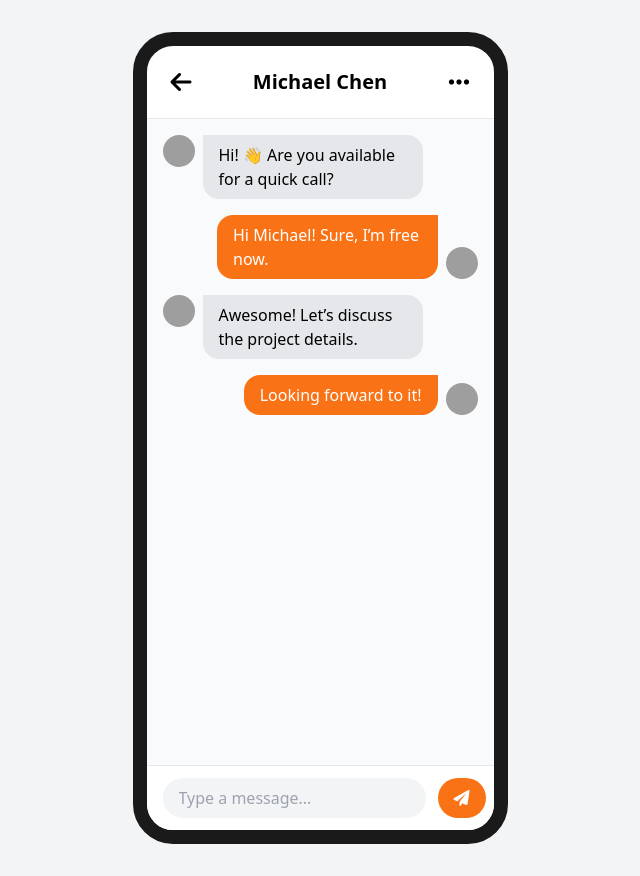
After one commit to ToothlessOS/startup-go-frontend, a Flask app: template templates/michaelChen.html in a window 1280 px wide. The commit adds this page. Shown: the whole page, without its empty margins (320-960 px from the left). Run offline with Flask 3, Linux system fonts and the light colour scheme; the template is opened without the code that fills it, so the values that code supplies are empty; some libraries are stand-ins or nearby versions; grey boxes are pictures that could not be loaded.

Commit message:
Add files

```diff
--- a/app.py
+++ b/app.py
@@ -148,6 +148,12 @@ def chat():
         return redirect(url_for('login'))
     return render_template('chat.html')
 
+@app.route('/michaelChen', methods=['GET'])
+def michaelChen():
+    if not session.get('access_token'):
+        return redirect(url_for('login'))
+    return render_template('michaelChen.html')
+
 # Run the application in debug mode
 if __name__ == '__main__':
     app.run(debug=True)
--- /dev/null
+++ b/templates/michaelChen.html
@@ -0,0 +1,59 @@
+<!DOCTYPE html>
+<html lang="en">
+<head>
+    <meta charset="UTF-8">
+    <meta name="viewport" content="width=device-width, initial-scale=1.0">
+    <title>Michael Chen - Chat</title>
+    <script src="https://cdn.tailwindcss.com"></script>
+    <link href="https://cdnjs.cloudflare.com/ajax/libs/font-awesome/6.0.0/css/all.min.css" rel="stylesheet">
+    <link rel="stylesheet" href="{{ url_for('static', filename='styles/main.css') }}">
+</head>
+<body class="bg-gray-100 min-h-screen flex items-center justify-center p-8">
+    <div class="device-frame bg-white flex flex-col">
+        <!-- Header -->
+        <div class="px-6 py-5 flex justify-between items-center border-b">
+            <a href="{{ url_for('chat') }}"><i class="fas fa-arrow-left text-2xl text-black"></i></a>
+            <div class="text-xl font-bold text-black">Michael Chen</div>
+            <a href="{{ url_for('profile') }}"><i class="fas fa-ellipsis-h text-2xl text-black"></i></a>
+        </div>
+        <!-- Chat Messages -->
+        <div class="flex-1 overflow-y-auto px-4 py-4 flex flex-col space-y-4 bg-gray-50">
+            <!-- 对方消息 -->
+            <div class="flex items-start">
+                <img src="https://randomuser.me/api/portraits/men/32.jpg" class="w-8 h-8 rounded-full mr-2 object-cover" alt="Michael">
+                <div class="bg-gray-200 text-black px-4 py-2 rounded-2xl rounded-tl-none max-w-[70%]">
+                    Hi! 👋 Are you available for a quick call?
+                </div>
+            </div>
+            <!-- 自己消息 -->
+            <div class="flex items-end justify-end">
+                <div class="bg-orange-500 text-white px-4 py-2 rounded-2xl rounded-tr-none max-w-[70%]">
+                    Hi Michael! Sure, I’m free now.
+                </div>
+                <img src="https://www.gravatar.com/avatar/?d=mp&s=32" class="w-8 h-8 rounded-full ml-2 object-cover" alt="Me">
+            </div>
+            <!-- 对方消息 -->
+            <div class="flex items-start">
+                <img src="https://randomuser.me/api/portraits/men/32.jpg" class="w-8 h-8 rounded-full mr-2 object-cover" alt="Michael">
+                <div class="bg-gray-200 text-black px-4 py-2 rounded-2xl rounded-tl-none max-w-[70%]">
+                    Awesome! Let’s discuss the project details.
+                </div>
+            </div>
+            <!-- 自己消息 -->
+            <div class="flex items-end justify-end">
+                <div class="bg-orange-500 text-white px-4 py-2 rounded-2xl rounded-tr-none max-w-[70%]">
+                    Looking forward to it!
+                </div>
+                <img src="https://www.gravatar.com/avatar/?d=mp&s=32" class="w-8 h-8 rounded-full ml-2 object-cover" alt="Me">
+            </div>
+        </div>
+        <!-- Input Box -->
+        <form class="px-4 py-3 border-t bg-white flex items-center">
+            <input type="text" placeholder="Type a message..." class="flex-1 bg-gray-100 rounded-full px-4 py-2 focus:outline-none" />
+            <button type="submit" class="ml-3 bg-orange-500 text-white px-4 py-2 rounded-full hover:bg-orange-600 transition">
+                <i class="fas fa-paper-plane"></i>
+            </button>
+        </form>
+    </div>
+</body>
+</html>
```
Also changed, not shown: templates/chat.html (+49 -4 lines).
